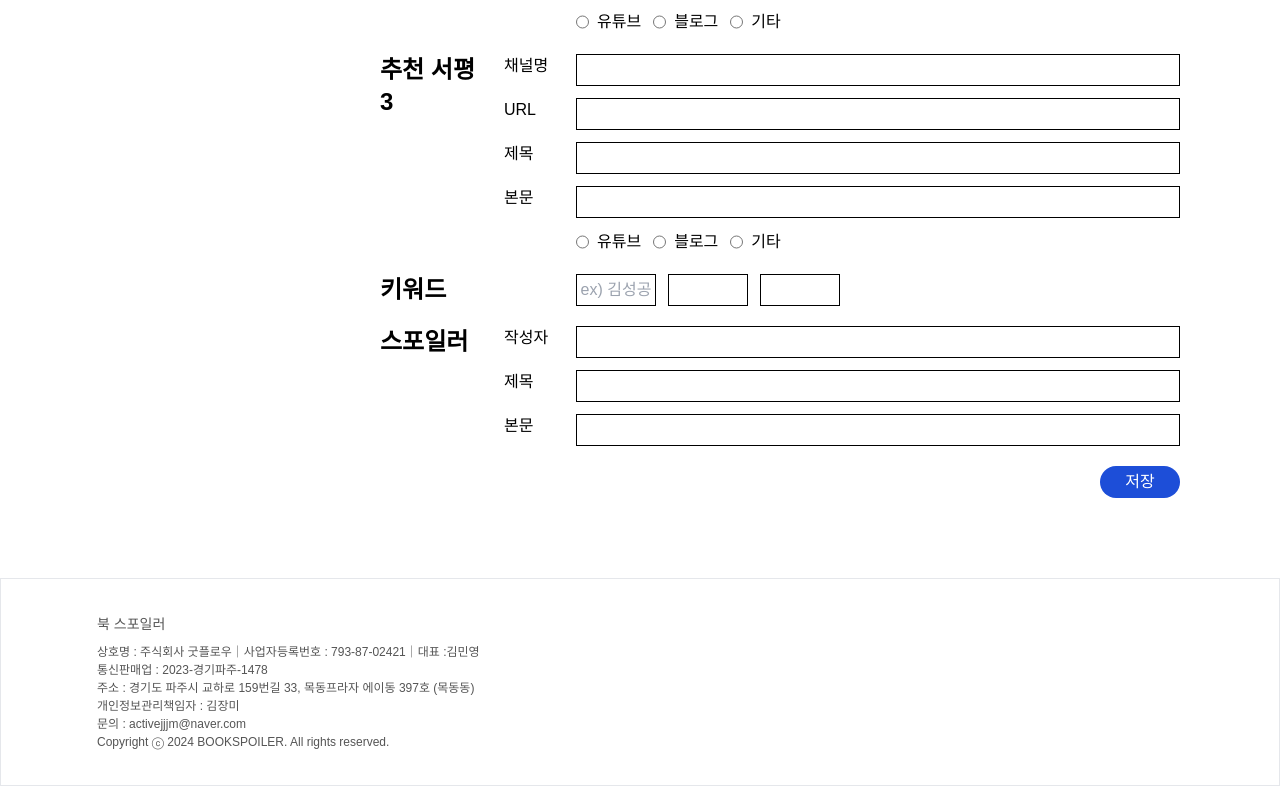
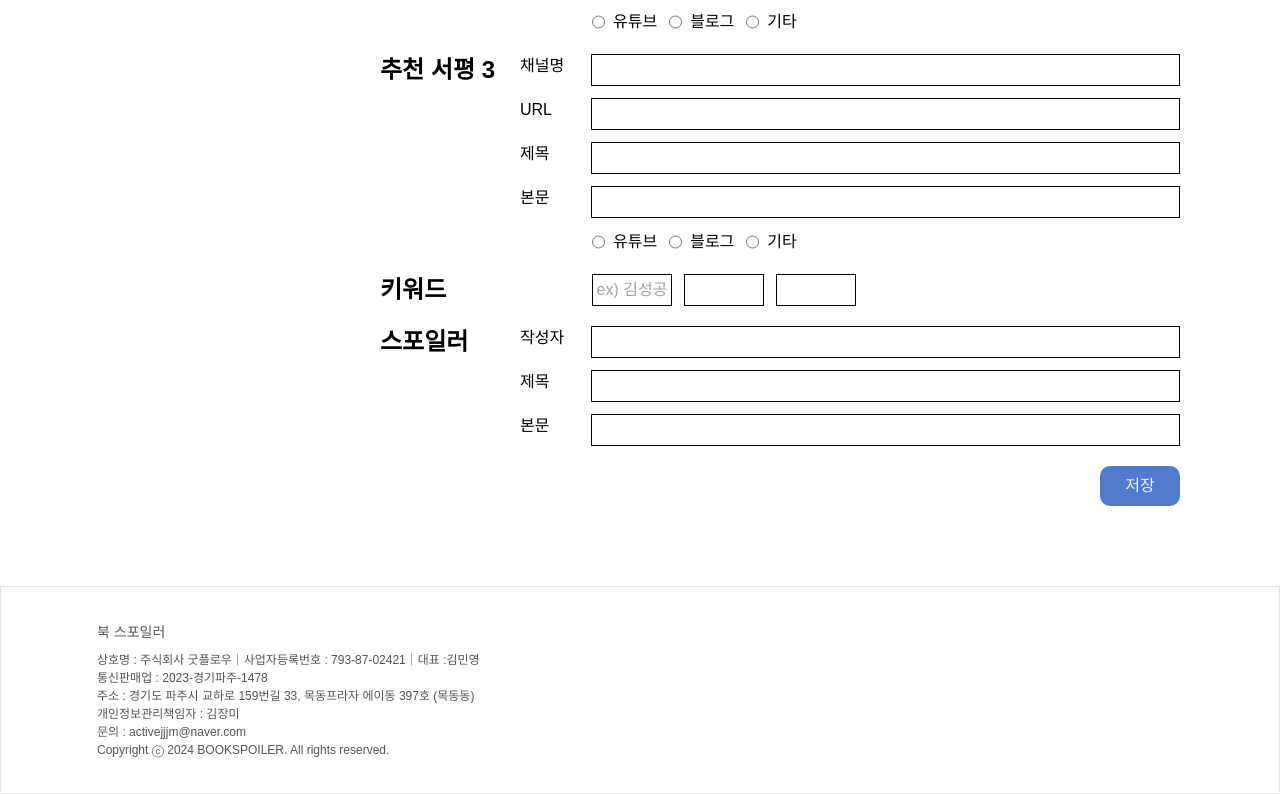
Before and after one commit to OZ-Coding-School/oz_02_collabo-004, a React (Vite) app: page /manager/bookcreate in a window 1280 px wide. Shown: the part 680-1474 px from the top of the page. Built offline with nearby package versions, Linux system fonts and the light colour scheme; a web font is replaced by a local one.

Commit message:
Refactor: admin 도서 등록/수정 관련 코드수정

```diff
--- a/src/components/AdminRecommendSpolier/index.jsx
+++ b/src/components/AdminRecommendSpoiler/index.jsx
@@ -3,7 +3,7 @@ import Input from '../@common/Input';
 const AdminRecommendSpoiler = ({ number }) => {
   return (
     <div className="flex justify-between gap-3">
-      <div className="font-bold text-2xl w-[7rem]">추천 서평 {number}</div>
+      <div className="font-bold text-2xl w-[8rem]">추천 서평 {number}</div>
       <div className="flex flex-col flex-1 gap-3">
         <div className="flex">
           <p className="w-[5rem]">채널명</p>
--- a/src/pages/Admin/AdminBookCreatePage.jsx
+++ b/src/pages/Admin/AdminBookCreatePage.jsx
@@ -1,6 +1,7 @@
 import { useState } from 'react';
 import Input from '../../components/@common/Input';
-import AdminRecommendSpoiler from '../../components/AdminRecommendSpolier';
+import AdminRecommendSpoiler from '../../components/AdminRecommendSpoiler';
+import Button from '../../components/@common/Button';
 
 const AdminBookCreatePage = () => {
   const ImageUpload = () => {
@@ -22,7 +23,7 @@ const AdminBookCreatePage = () => {
           type="file"
           accept="image/*"
           onChange={onchangeImageUpload}
-          className="overflow-hidden w-[5rem]"
+          className="overflow-hidden w-[4.8rem]"
         />
       </>
     );
@@ -32,7 +33,7 @@ const AdminBookCreatePage = () => {
     <form>
       <div className="w-[800px] flex flex-col gap-5">
         <div className="flex justify-between gap-3">
-          <div className="font-bold text-2xl w-[7rem]">기본 정보</div>
+          <div className="font-bold text-2xl w-[8rem]">기본 정보</div>
           <div className="flex flex-col flex-1 gap-3">
             <div className="flex">
               <p className="w-[5rem]">책 제목</p>
@@ -55,7 +56,7 @@ const AdminBookCreatePage = () => {
         <AdminRecommendSpoiler number={2} />
         <AdminRecommendSpoiler number={3} />
         <div className="flex gap-3">
-          <div className="font-bold text-2xl w-[7rem]">키워드</div>
+          <div className="font-bold text-2xl w-[8rem]">키워드</div>
           <div className="flex gap-3 pl-[4.5rem] items-center">
             <div>
               <input
@@ -79,7 +80,7 @@ const AdminBookCreatePage = () => {
           </div>
         </div>
         <div className="flex gap-3">
-          <div className="font-bold text-2xl w-[7rem]">스포일러</div>
+          <div className="font-bold text-2xl w-[8rem]">스포일러</div>
           <div className="flex flex-col flex-1 gap-3">
             <div className="flex">
               <p className="w-[5rem]">작성자</p>
@@ -96,12 +97,9 @@ const AdminBookCreatePage = () => {
           </div>
         </div>
         <div className="flex justify-end">
-          <button
-            type="submit"
-            className="bg-blue-700 text-white w-[5rem] h-[2rem] rounded-2xl"
-          >
+          <Button type={'submit'} width={'5rem'}>
             저장
-          </button>
+          </Button>
         </div>
       </div>
     </form>
```
